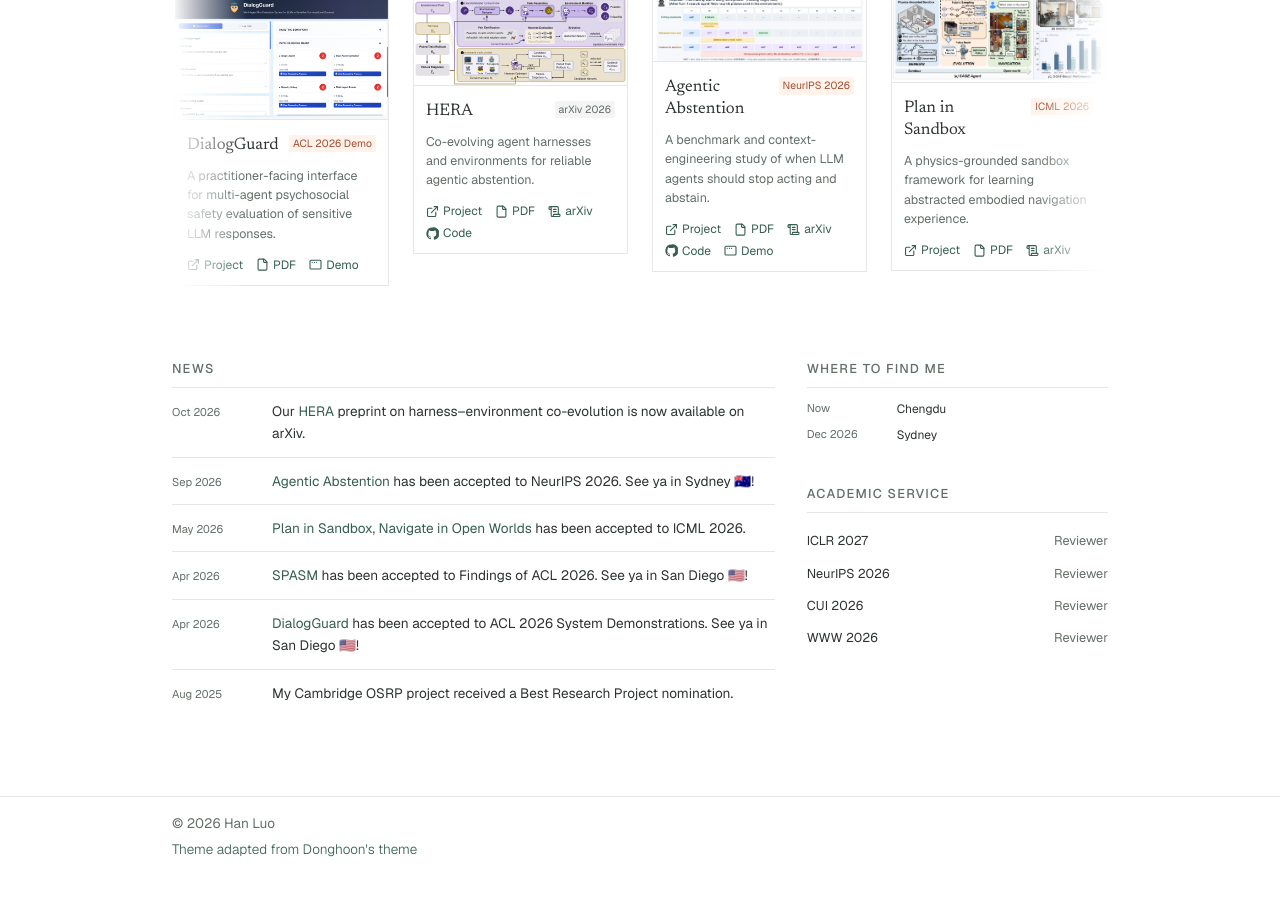
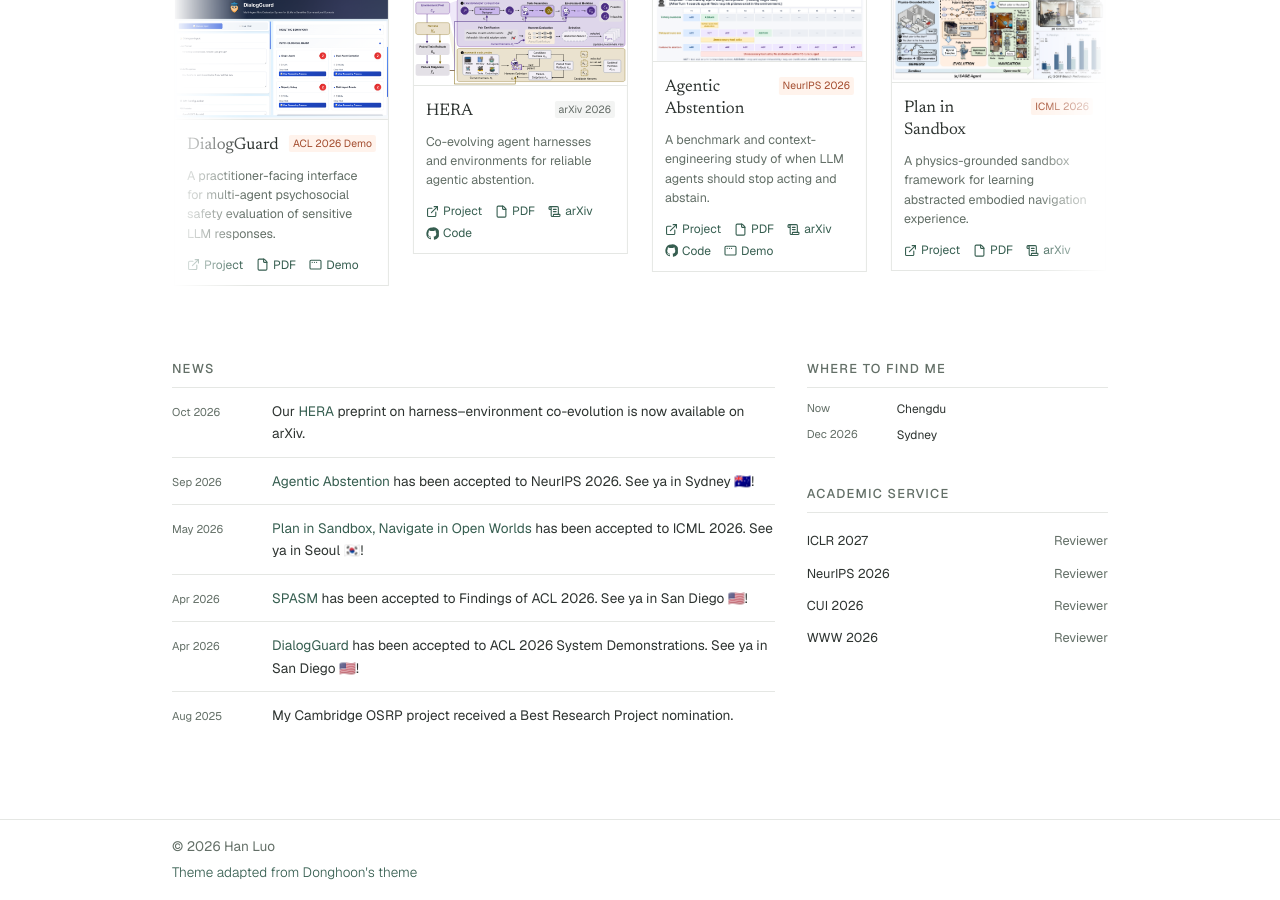
Before and after one commit to lhannnn/lhannnn.github.io, a Jekyll site: the page built from index.html, in a window 1280 px wide and 900 px high, scrolled down 648 px. Built offline with Jekyll 4.4.1, drawn with Linux system fonts in a browser that asks for light colours; nearby versions of some CDN libraries; some web fonts are replaced; before the commit the page ends 1525 px from its top, so only the background shows below that.

Commit message:
Add Seoul greeting to ICML acceptance news

```diff
--- a/_data/news.yml
+++ b/_data/news.yml
@@ -15,7 +15,7 @@ list:
     description: "Our ICML 2026 paper, Plan in Sandbox, Navigate in Open Worlds, is now available as arXiv:2605.10118."
   - date: 2026-05-01
     title: "Paper accepted to ICML 2026"
-    description: '<a href="/publication/plan-in-sandbox-navigate/">Plan in Sandbox, Navigate in Open Worlds</a> has been accepted to ICML 2026.'
+    description: '<a href="/publication/plan-in-sandbox-navigate/">Plan in Sandbox, Navigate in Open Worlds</a> has been accepted to ICML 2026. See ya in Seoul 🇰🇷!'
   - date: 2026-04-27
     title: "SPASM accepted to Findings of ACL 2026"
     description: '<a href="/publication/spasm/">SPASM</a> has been accepted to Findings of ACL 2026. See ya in San Diego 🇺🇸!'
```
